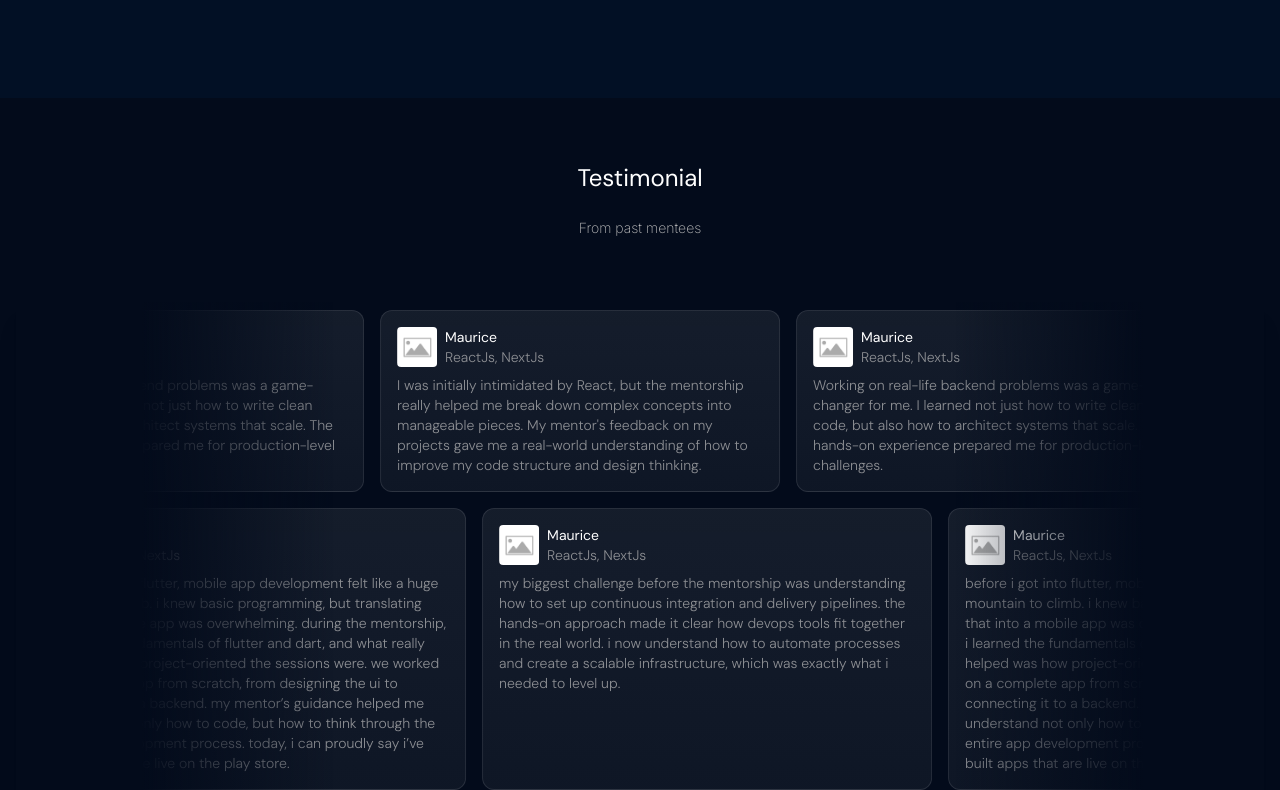
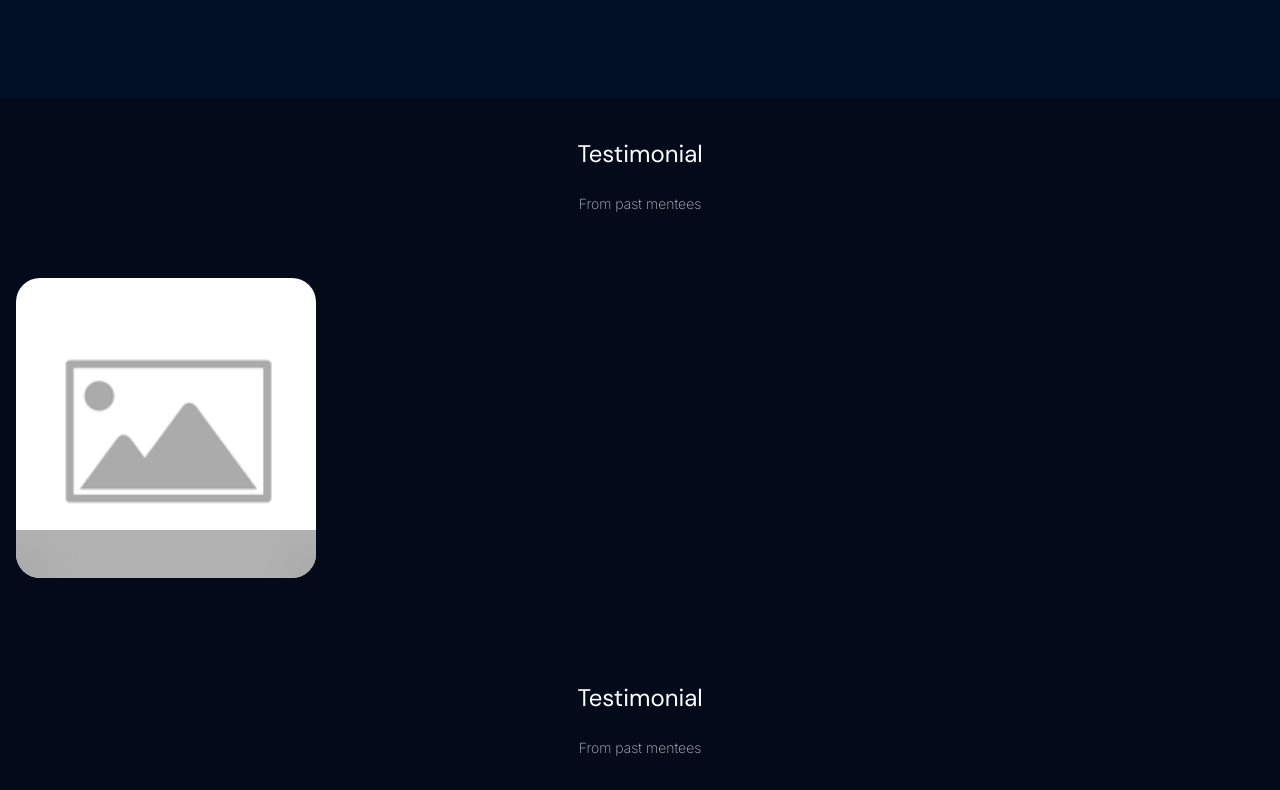
Before and after one commit to i-sentry/i-sentry-platform, a Next.js app: page / in a window 1280 px wide. Shown: the part 2584-3374 px from the top of the page. Built offline with nearby package versions, Linux system fonts and the light colour scheme.

Commit message:
Mentee section added

```diff
--- a/app/page.tsx
+++ b/app/page.tsx
@@ -4,6 +4,7 @@ import Services from "@/components/home-comps/services_section";
 import About from "@/components/home-comps/about_section";
 import Statistics from "@/components/home-comps/stats_section";
 import Testimonials from "@/components/home-comps/testimonials";
+import MenteeSection from "@/components/home-comps/mentees_section";
 
 // import Image from "next/image";
 
@@ -16,6 +17,7 @@ export default function Home() {
       <About />
       <Services />
       <Statistics />
+      <MenteeSection />
       <Testimonials />
     </>
   );
--- a/components/home-comps/mentees_section.tsx
+++ b/components/home-comps/mentees_section.tsx
@@ -1,7 +1,49 @@
 import React from "react";
+import Placeholder from "@/public/images/placeholder.png";
+import Image, { StaticImageData } from "next/image";
 
 const MenteeSection = () => {
-  return <section></section>;
+  return (
+    <section className="py-10">
+      <div className="wrapper">
+        <div className="mb-16 space-y-6 text-center">
+          <h2 className="text-2xl font-normal text-white">Testimonial</h2>
+          <p className="text-sm font-extralight text-[#C2C2C2]">
+            From past mentees
+          </p>
+        </div>
+
+        <div>
+          <MenteeCard image={Placeholder} title={""} description={""} />
+        </div>
+      </div>
+    </section>
+  );
 };
 
 export default MenteeSection;
+
+const MenteeCard = ({
+  image,
+  title,
+  description,
+}: {
+  image: StaticImageData;
+  title: string;
+  description: string;
+}) => {
+  return (
+    <div className="relative h-[300px] w-[300px] overflow-hidden rounded-3xl">
+      <Image
+        src={image || Placeholder}
+        alt="placeholder"
+        className="h-full w-full object-cover object-center"
+      />
+
+      <div className="absolute bottom-0 left-0 z-10 w-full bg-black/30 p-6 backdrop-blur-xl">
+        <h3 className="text-sm font-normal text-white">{title}</h3>
+        <p className="text-sm text-[#c2c2c2]">{description}</p>
+      </div>
+    </div>
+  );
+};
```
